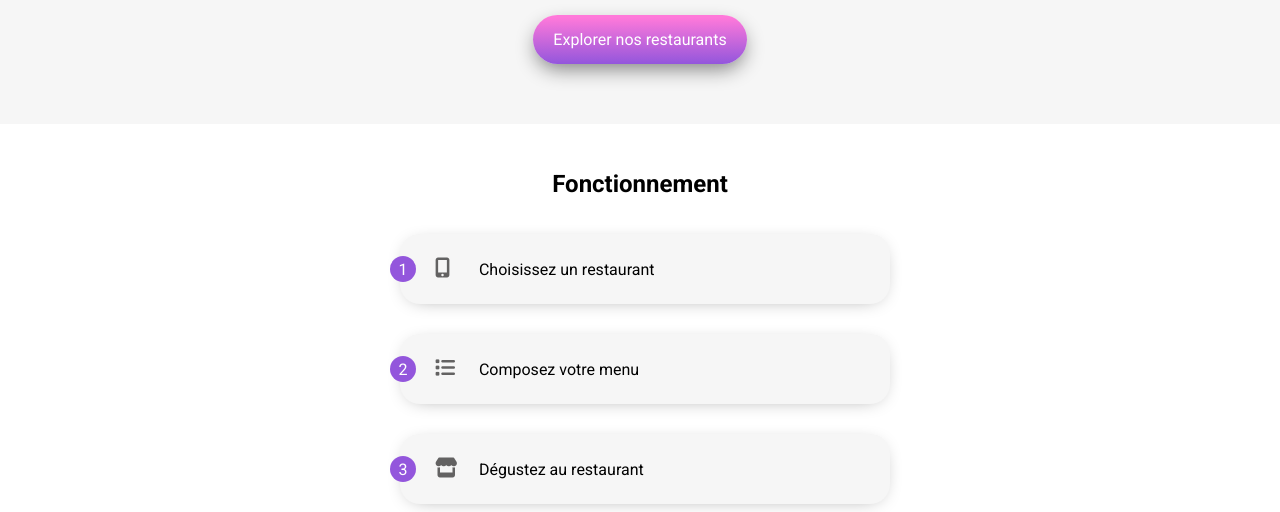
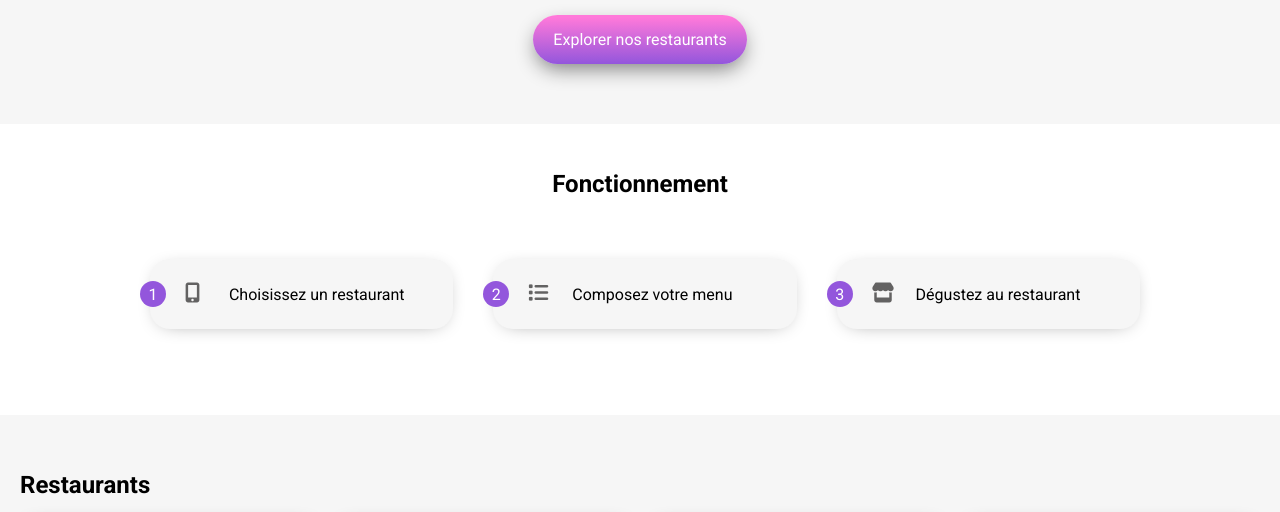
Before and after one commit to ohkarim/OC_P3_OhMyFood, a website: page index.html in a window 1280 px wide. Shown: the part 247-759 px from the top of the page. Drawn offline with Linux system fonts and the light colour scheme; grey boxes are pictures that could not be loaded; a web font is replaced by a local one.

Commit message:
how-to responsive flex row with bigger screens

```diff
--- a/sass/components/_how-to.scss
+++ b/sass/components/_how-to.scss
@@ -24,6 +24,12 @@
             counter-reset: li;
             @media (min-width: 768px) {
                 min-width: 500px;
+            }
+            @media (min-width: 1200px) {
+                min-width: 1000px;
+                flex-direction: row;
+                height: 150px;
+                gap: 40px;
             }
             &-item::before {
                 display: inline-flex;
```
Also changed, not shown: public/css/style.css, 1 other file.
